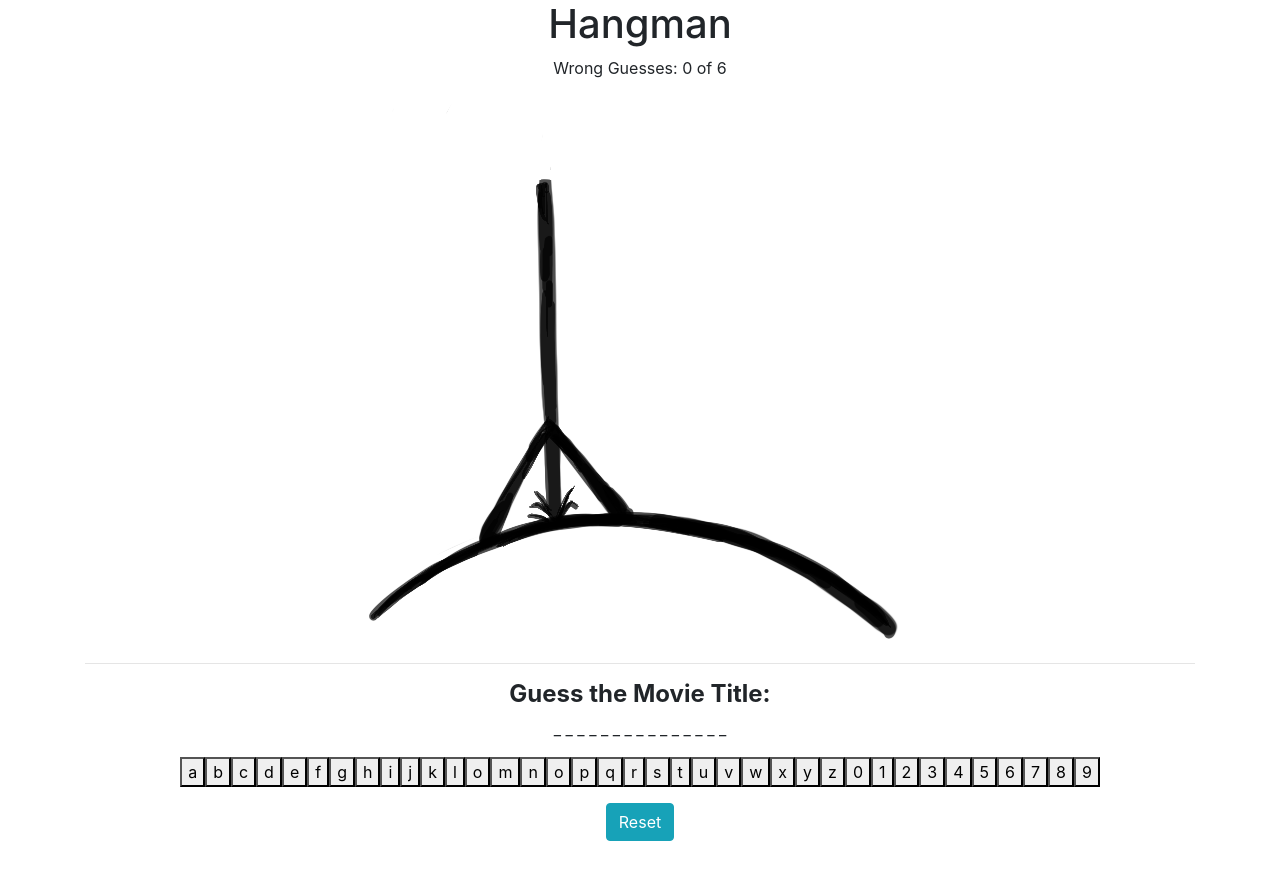
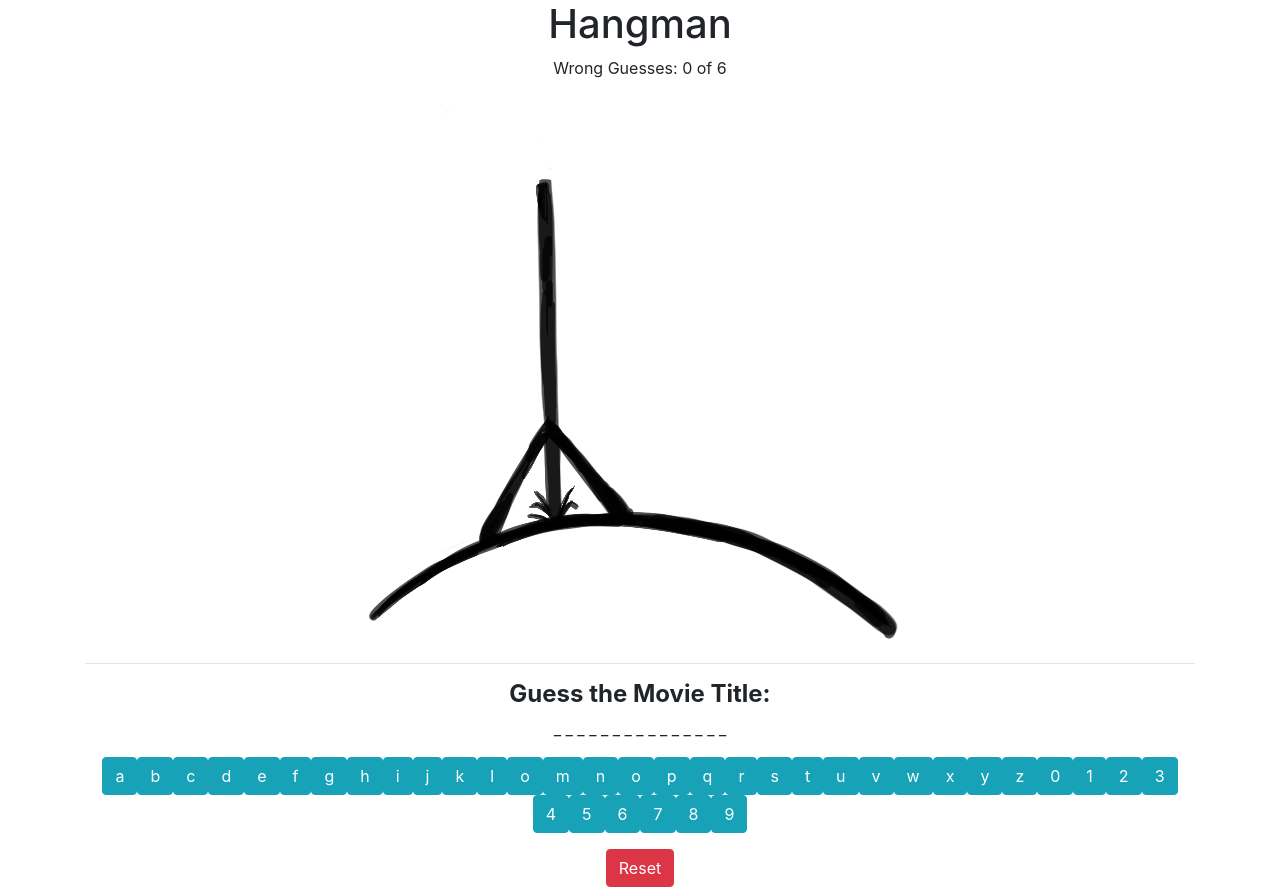
Before and after one commit to WiseFool92/hangman, a React (Create React App) app: page / in a window 1280 px wide. Before the commit the page ends 841 px from the top, so only its background shows below. Built offline with nearby package versions, Linux system fonts and the light colour scheme.

Commit message:
implement victory and loser displays

```diff
--- a/src/components/Hangman.jsx
+++ b/src/components/Hangman.jsx
@@ -44,6 +44,7 @@ class Hangman extends Component {
   generateButtons() {
     return "abcdefghijklomnopqrstuvwxyz0123456789".split("").map(letter => (
       <button
+        class="btn btn-info"
         key={letter}
         value={letter}
         onClick={this.handleGuess}
@@ -64,7 +65,16 @@ class Hangman extends Component {
 
   render() {
     const gameOver = this.state.mistake >= this.props.maxWrong;
+    const isWinner = this.guessedWord().join("") === this.state.answer;
     let gameStat = this.generateButtons();
+
+    if (isWinner) {
+      gameStat = "Winner"
+    }
+
+    if (gameOver) {
+      gameStat = "Lost"
+    }
 
     return (
       <div className="Hangman container">
@@ -82,7 +92,7 @@ class Hangman extends Component {
           <div>
             <p>{gameStat}</p>
             {/* THIS WILL NEED TO BE CHANGED TO CLICKABLE IMAGE */}
-            <button class='btn btn-info' onClick={this.resetButton}>Reset</button>
+            <button class='btn btn-danger' onClick={this.resetButton}>Reset</button>
           </div>
         </div>
       </div>
```
